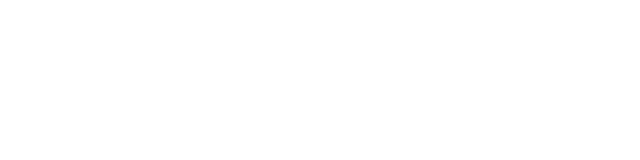
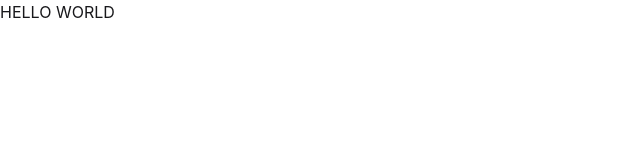
Before and after one commit to windylyswifts/SCANKOTO, a React (Vite) app in the folder SCANKOTO/: page / in a window 1280 px wide. Shown: the top 160 px of the page, without its empty margins (0-640 px from the left). Built offline with nearby package versions, Linux system fonts and the light colour scheme.

Commit message:
deleted the previous files because i misplaced tailwind outside react

```diff
--- a/SCANKOTO/package.json
+++ b/SCANKOTO/package.json
@@ -10,13 +10,16 @@
     "preview": "vite preview"
   },
   "dependencies": {
+    "@tailwindcss/vite": "^4.3.3",
     "react": "^19.3.1",
-    "react-dom": "^19.3.1"
+    "react-dom": "^19.3.1",
+    "tailwindcss": "^4.3.3"
   },
   "devDependencies": {
     "@types/react": "^19.3.0",
     "@types/react-dom": "^19.3.0",
     "@vitejs/plugin-react": "^6.1.2",
+    "daisyui": "^5.7.50",
     "oxlint": "^1.88.0",
     "vite": "^8.3.4"
   }
--- a/SCANKOTO/src/App.jsx
+++ b/SCANKOTO/src/App.jsx
@@ -3,7 +3,7 @@
 const App = () => {
   return (
     <div>
-
+      <h1>HELLO WORLD</h1>
     </div>
   )
 }
--- a/SCANKOTO/src/index.css
+++ b/SCANKOTO/src/index.css
@@ -1,2 +1,4 @@
 @import "tailwindcss";
-@plugin "daisyui";
+ @plugin "daisyui" {
+   themes: light --default, dark --prefersdark;
+ }
--- a/SCANKOTO/vite.config.js
+++ b/SCANKOTO/vite.config.js
@@ -5,6 +5,6 @@
 // https://vite.dev/config/
 export default defineConfig({
   plugins: [react(),
-    tailwindcss()
+  tailwindcss()
   ],
 })
```
Also changed, not shown: 1 other file (tests, documents, lock files or other folders).
